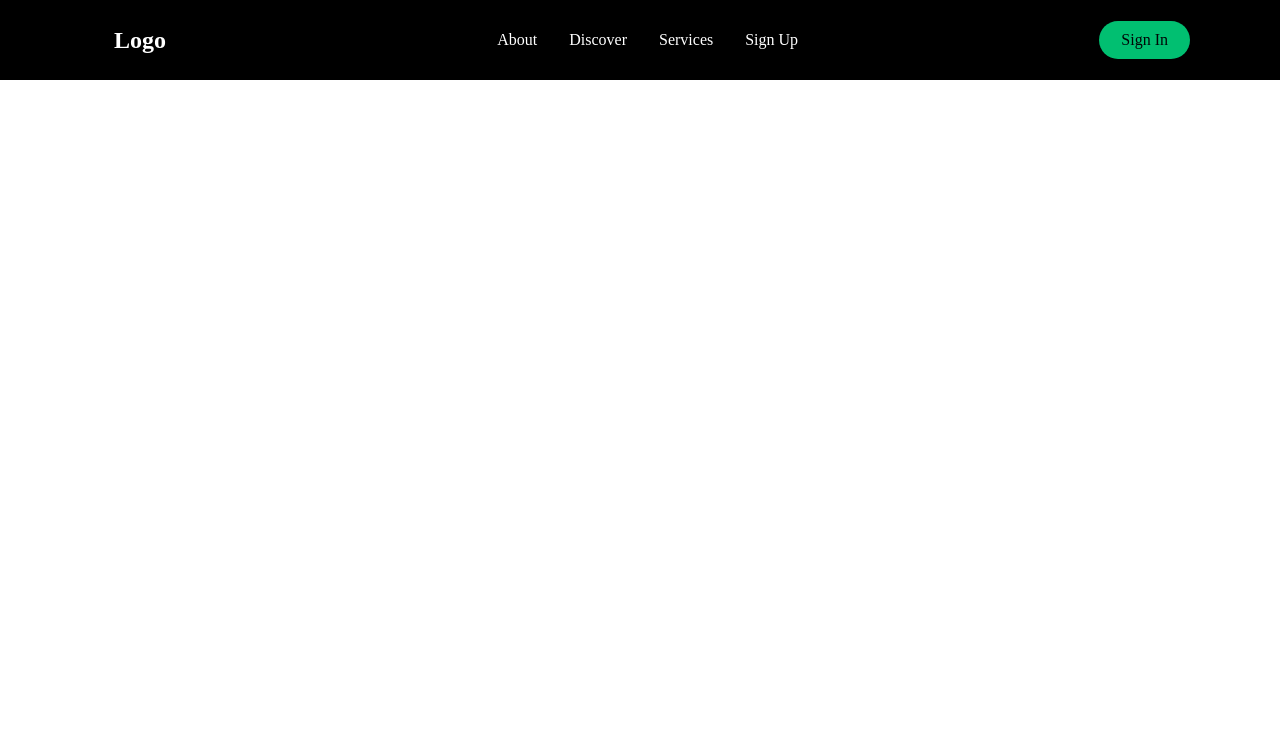
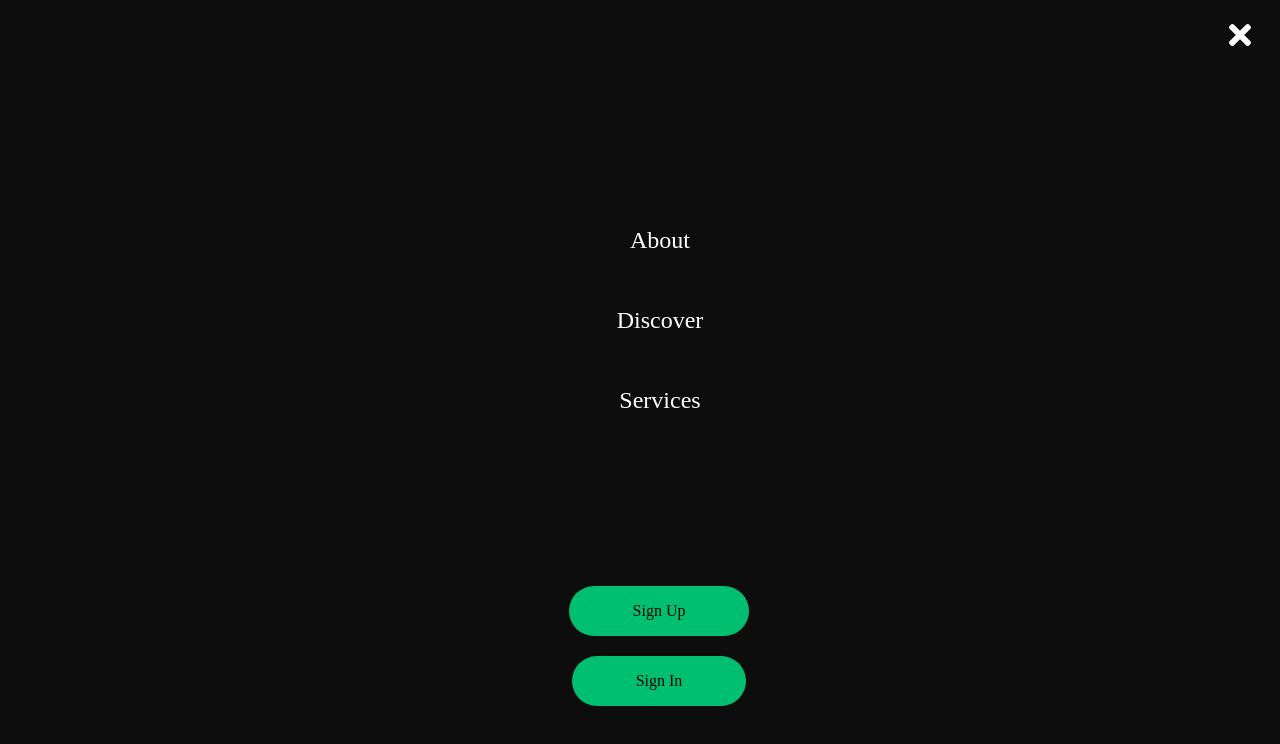
Before and after one commit to kwhong95/Driving-Mate-Front, a React (Create React App) app: page / in a window 1280 px wide. Shown: the top 744 px of the page. Built offline with nearby package versions, Linux system fonts and the light colour scheme; no server answers.

Commit message:
Creating Sidebar

```diff
--- a/src/components/pages/Public/HomePage/HomePage.tsx
+++ b/src/components/pages/Public/HomePage/HomePage.tsx
@@ -1,9 +1,13 @@
 import React from 'react'
 import Navbar from './components/Navbar/Navbar'
+import Sidebar from './components/Sidebar/Sidebar';
 
 const HomePage = () => {
   return (
+    <>
+      <Sidebar />
       <Navbar />
+    </>
   )
 }
 
--- a/src/components/pages/Public/HomePage/components/Navbar/Navbar.tsx
+++ b/src/components/pages/Public/HomePage/components/Navbar/Navbar.tsx
@@ -21,10 +21,10 @@ const Navbar:FC = () => {
           <NavItem>
             <NavLinks to='services'>Services</NavLinks>
           </NavItem>
-          <NavItem>
-            <NavLinks to='/signup'>Sign Up</NavLinks>
-          </NavItem>
         </NavMenu>
+          <NavBtn>
+            <NavBtnLink to='/signup'>Sign Up</NavBtnLink>
+          </NavBtn>
           <NavBtn>
             <NavBtnLink to='/signin'>Sign In</NavBtnLink>
           </NavBtn>
--- /dev/null
+++ b/src/components/pages/Public/HomePage/components/Sidebar/Sidebar.tsx
@@ -0,0 +1,35 @@
+import React, { FC } from 'react'
+import { CloseIcon, Icon, SidebarBtnWrap, SidebarContainer, SidebarLink, SidebarMenu, SidebarRoute, SidebarWrapper } from './SidebarElements'
+
+const Sidebar: FC = () => {
+  return (
+    <>
+     <SidebarContainer>
+       <Icon>
+         <CloseIcon />
+       </Icon>
+       <SidebarWrapper>
+        <SidebarMenu>
+          <SidebarLink to="about">
+            About
+          </SidebarLink>
+          <SidebarLink to="discover">
+            Discover
+          </SidebarLink>
+          <SidebarLink to="services">
+            Services
+          </SidebarLink>
+        </SidebarMenu>
+        <SidebarBtnWrap>
+          <SidebarRoute to='/signup'>Sign Up</SidebarRoute>
+        </SidebarBtnWrap>
+        <SidebarBtnWrap>
+          <SidebarRoute to='/signin'>Sign In</SidebarRoute>
+        </SidebarBtnWrap>
+       </SidebarWrapper>
+     </SidebarContainer>
+    </>
+  )
+}
+
+export default Sidebar;
--- /dev/null
+++ b/src/components/pages/Public/HomePage/components/Sidebar/SidebarElements.tsx
@@ -0,0 +1,92 @@
+import styled from 'styled-components';
+import { Link as LinkS } from 'react-scroll';
+import { Link as LinkR } from 'react-router-dom';
+import { FaTimes } from 'react-icons/fa';
+
+export const SidebarContainer = styled.aside`
+  position: fixed;
+  z-index: 999;
+  width: 100%;
+  height: 100%;
+  background: #0d0d0d;
+  display: grid;
+  align-items: center;
+  top: 0;
+  left: 0;
+  transition: 0.3s ease-in-out;
+`;
+
+export const CloseIcon = styled(FaTimes)`
+  color: #fff;
+`;
+
+export const Icon = styled.div`
+  position: absolute;
+  top: 1.2rem;
+  right: 1.5rem;
+  background: transparent;
+  font-size: 2rem;
+  cursor: pointer;
+  outline: none;
+`;
+
+export const SidebarWrapper = styled.div`
+  color: #fff;
+`;
+
+export const SidebarMenu = styled.ul`
+  display: grid;
+  grid-template-columns: 1fr;
+  grid-template-rows: repeat(6, 80px);
+  text-align: center;
+
+  @media screen and (max-width: 480px) {
+    grid-template-rows: repeat(6, 60px);
+  }
+`;
+
+export const SidebarLink = styled(LinkS)`
+  display: flex;
+  align-items: center;
+  justify-content: center;
+  font-size: 1.5rem;
+  text-decoration: none;
+  list-style: none;
+  transition: 0,2s ease-in-out;
+  text-decoration: none;
+  color: #fff;
+  cursor: pointer;
+  margin-top: 150px;
+
+  &:hover {
+    color: #01bf71;
+    transition: 0.2s ease-in-out;
+  }
+`;
+
+export const SidebarBtnWrap = styled.div`
+  display: flex;
+  justify-content: center;
+`
+
+export const SidebarRoute = styled(LinkR)`
+  border-radius: 50px;
+  background: #01bf71;
+  white-space: nowrap;
+  padding: 16px 64px;
+  color: #010606;
+  font-size: 16px;
+  outline: none;
+  border: none;
+  cursor: pointer;
+  transition: all 0.2s ease-in-out;
+  text-decoration: none;
+  margin-bottom: 20px;
+  margin-left: 38px;
+
+  &:hover {
+    transition: all 0.2s ease-in-out;
+    background: #fff;
+    color: #010606;
+  }
+`;
```
